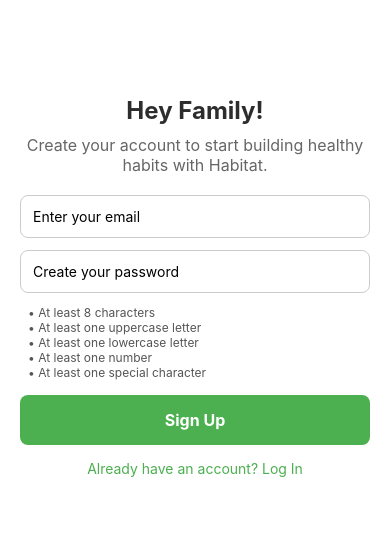
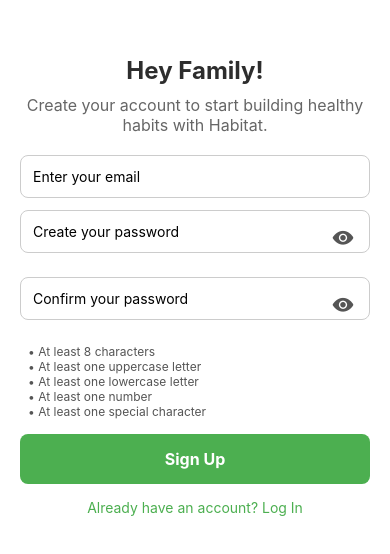
Before and after one commit to Niyah2004/Capstone4901, a React Native app in the folder habitat-app/: screen /SignUp in a window 390 px wide. Shown: the part 136-690 px from the top of the page. Built offline with nearby package versions, Linux system fonts and the light colour scheme.

Commit message:
login auth
update for sign up and auth- this requires user to make an account

```diff
--- a/habitat-app/firebaseConfig.js
+++ b/habitat-app/firebaseConfig.js
@@ -1,11 +1,15 @@
 // Import the functions you need from the SDKs you need
 import { initializeApp } from "firebase/app";
-import { getAnalytics } from "firebase/analytics";
 import { getAuth } from "firebase/auth";
 import { getFirestore } from "firebase/firestore";
 import { getStorage } from "firebase/storage";
 // TODO: Add SDKs for Firebase products that you want to use
 // https://firebase.google.com/docs/web/setup#available-libraries
+import {
+  initializeAuth,
+  getReactNativePersistence,
+} from "firebase/auth";
+import ReactNativeAsyncStorage from "@react-native-async-storage/async-storage";
 
 // Your web app's Firebase configuration
 // For Firebase JS SDK v7.20.0 and later, measurementId is optional
@@ -21,4 +25,8 @@ const firebaseConfig = {
 
 // Initialize Firebase
 const app = initializeApp(firebaseConfig);
-const analytics = getAnalytics(app);
+const auth = initializeAuth(app, {
+  persistence: getReactNativePersistence(ReactNativeAsyncStorage),
+});
+
+export { auth };
--- a/habitat-app/package.json
+++ b/habitat-app/package.json
@@ -22,6 +22,7 @@
     "@expo-google-fonts/inter": "^0.4.2",
     "@expo/ngrok": "^4.1.3",
     "@expo/vector-icons": "^15.0.2",
+    "@react-native-async-storage/async-storage": "^1.24.0",
     "@react-native-community/masked-view": "^0.1.11",
     "@react-native-firebase/app": "^23.4.1",
     "@react-native-firebase/auth": "^23.4.1",
--- a/habitat-app/screens/AccountSetting.js
+++ b/habitat-app/screens/AccountSetting.js
@@ -36,7 +36,7 @@ export default function AccountSetting({navigation}) {
 
       <View style={styles.header}>
         <Text style={styles.title}>Our profile</Text>
-        <TouchableOpacity onPress={() => console.log("Logged out")}>
+        <TouchableOpacity onPress={() => navigation.navigate("SignUpScreen")}>
           <Text style={styles.logout}>Log out</Text>
         </TouchableOpacity>
       </View>
--- a/habitat-app/screens/SignUpScreen.js
+++ b/habitat-app/screens/SignUpScreen.js
@@ -1,10 +1,46 @@
 import React, { useState } from "react";
-import { View, Text, TextInput, TouchableOpacity, StyleSheet, ScrollView } from "react-native";
+import { View, Text, TextInput, TouchableOpacity, StyleSheet, ScrollView, Alert, ActivityIndicator } from "react-native";
+import {signUp} from "../auth";
+import { Ionicons } from "@expo/vector-icons";
 
 export default function SignUpScreen({ navigation }) {
   const [email, setEmail] = useState("");
   const [password, setPassword] = useState("");
+  const [confirmPassword, setConfirmPassword] = useState("");
+  const [showPassword, setShowPassword] = useState(false);
+  const [showConfirmPassword, setShowConfirmPassword] = useState(false);
+  const [loading, setLoading] = useState(false);
 
+
+  const handleSignUp = async () => {
+    if(!email || !password || !confirmPassword) {
+      Alert.alert("Missing info", "Please enter both email and password.");
+      return;
+    }
+    if (password !== confirmPassword) {
+      Alert.alert("Password Mismatch", "Passwords do not match.");
+      return;
+    }
+    //basic password validation
+    const passwordRegex = /^(?=.*[a-z])(?=.*[A-Z])(?=.*\d)(?=.*[@$!%*?&])[A-Za-z\d@$!%*?&]{8,}$/;
+    if(!passwordRegex.test(password)) {
+      Alert.alert("Weak Password", "Password must be at least 8 characters long and include uppercase, lowercase, number, and special character.");
+      return;
+    }
+
+      try{
+        setLoading(true);
+        const user = await signUp(email, password);
+        console.log("User signed up:", user);
+        Alert.alert("Success", "Account created! Please set up your child's profile.");
+        navigation.navigate("ChildProfileSetup");
+      } catch (error) {
+        console.error("Error signing up:", error);
+        Alert.alert("Sign Up Failed", "Please try again later.");
+      } finally {
+        setLoading(false);
+      }
+  };
   return (
     <ScrollView contentContainerStyle={styles.container}>
       <View style={styles.form}>
@@ -19,15 +55,46 @@ export default function SignUpScreen({ navigation }) {
           value={email}
           onChangeText={setEmail}
           keyboardType="email-address"
+          autoCapitalize="none"
         />
-        <TextInput
-          style={styles.input}
-          placeholder="Create your password"
-          secureTextEntry
-          value={password}
+        <View style={styles.passwordContainer}>
+          <TextInput
+            style={[styles.input, { flex: 1 }]}
+            placeholder="Create your password"
+            secureTextEntry={!showPassword}
+            value={password}
           onChangeText={setPassword}
         />
-
+        <TouchableOpacity
+          onPress={() => setShowPassword(!showPassword)}
+          style={styles.eyeButton}
+          >
+            <Ionicons
+              name={showPassword ? "eye-off" : "eye"}
+              size={22}
+              color= "#555"
+            />
+          </TouchableOpacity>
+        </View>
+       <View style={styles.passwordContainer}>
+          <TextInput
+            style={[styles.input, { flex: 1 }]}
+            placeholder="Confirm your password"
+            secureTextEntry={!showConfirmPassword}
+            value={confirmPassword}
+            onChangeText={setConfirmPassword}
+          />
+          <TouchableOpacity
+            onPress={() => setShowConfirmPassword(!showConfirmPassword)}
+            style={styles.eyeButton}
+          >
+            <Ionicons
+              name={showConfirmPassword ? "eye-off" : "eye"}
+              size={22}
+              color="#555"
+            />
+          </TouchableOpacity>
+        </View>
         <Text style={styles.requirements}>• At least 8 characters</Text>
         <Text style={styles.requirements}>• At least one uppercase letter</Text>
         <Text style={styles.requirements}>• At least one lowercase letter</Text>
@@ -36,9 +103,14 @@ export default function SignUpScreen({ navigation }) {
 
         <TouchableOpacity
           style={styles.button}
-          onPress={() => navigation.navigate("ChildProfileSetup")}
+          onPress={handleSignUp}
+          disabled={loading}
         >
-          <Text style={styles.buttonText}>Sign Up</Text>
+          {loading? (
+            <ActivityIndicator color="#fff" />
+          ) : (
+            <Text style={styles.buttonText}>Sign Up</Text>
+          )}
         </TouchableOpacity>
 
         <TouchableOpacity onPress={() => alert("Log In flow placeholder")}>
@@ -50,13 +122,51 @@ export default function SignUpScreen({ navigation }) {
 }
 
 const styles = StyleSheet.create({
-  container: { flexGrow: 1, backgroundColor: "#fff", justifyContent: "center", padding: 20 },
+  container: {
+    flexGrow: 1,
+    backgroundColor: "#fff",
+    justifyContent: "center",
+    padding: 20,
+  },
   form: { marginVertical: 20 },
-  title: { fontFamily: "", fontSize: 24, fontWeight: "bold", marginBottom: 10, color: "#2d2d2d", textAlign: "center" },
-  subtitle: { fontSize: 16, color: "#666", marginBottom: 20, textAlign: "center" },
-  input: { borderWidth: 1, borderColor: "#ccc", borderRadius: 8, padding: 12, marginBottom: 12 },
+  title: {
+    fontSize: 24,
+    fontWeight: "bold",
+    marginBottom: 10,
+    color: "#2d2d2d",
+    textAlign: "center",
+  },
+  subtitle: {
+    fontSize: 16,
+    color: "#666",
+    marginBottom: 20,
+    textAlign: "center",
+  },
+  input: {
+    borderWidth: 1,
+    borderColor: "#ccc",
+    borderRadius: 8,
+    padding: 12,
+    marginBottom: 12,
+  },
+  passwordContainer: {
+    flexDirection: "row",
+    alignItems: "center",
+    marginBottom: 12,
+  },
+  eyeButton: {
+    position: "absolute",
+    right: 12,
+    padding: 4,
+  },
   requirements: { fontSize: 12, color: "#555", marginLeft: 8 },
-  button: { backgroundColor: "#4CAF50", padding: 15, borderRadius: 8, alignItems: "center", marginVertical: 15 },
+  button: {
+    backgroundColor: "#4CAF50",
+    padding: 15,
+    borderRadius: 8,
+    alignItems: "center",
+    marginVertical: 15,
+  },
   buttonText: { color: "#fff", fontWeight: "bold", fontSize: 16 },
   loginText: { textAlign: "center", color: "#4CAF50" },
 });
```
Also changed, not shown: 1 other file (tests, documents, lock files or other folders).
